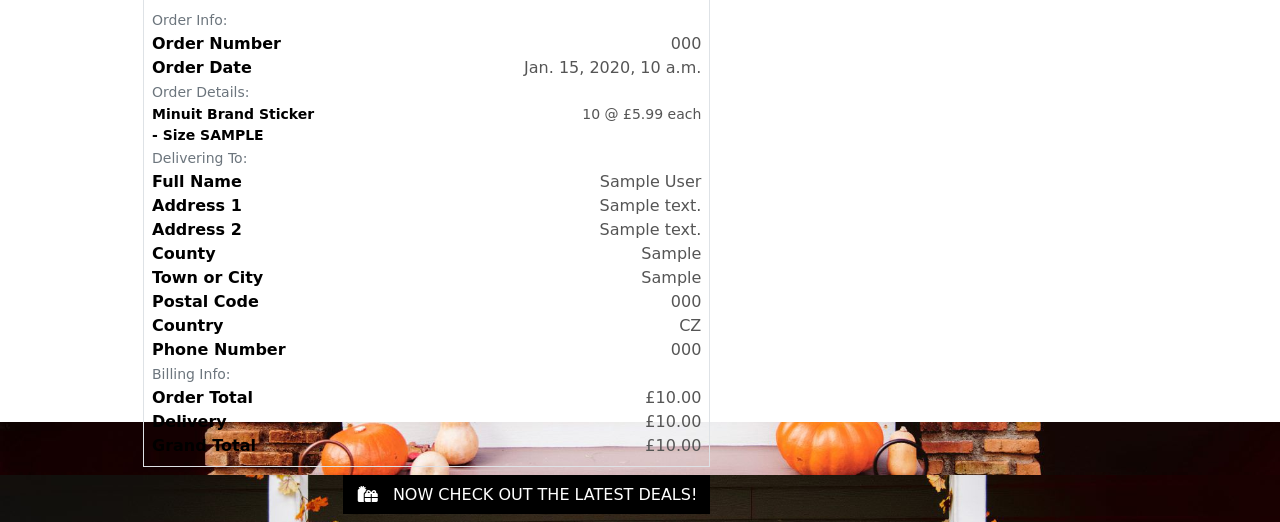
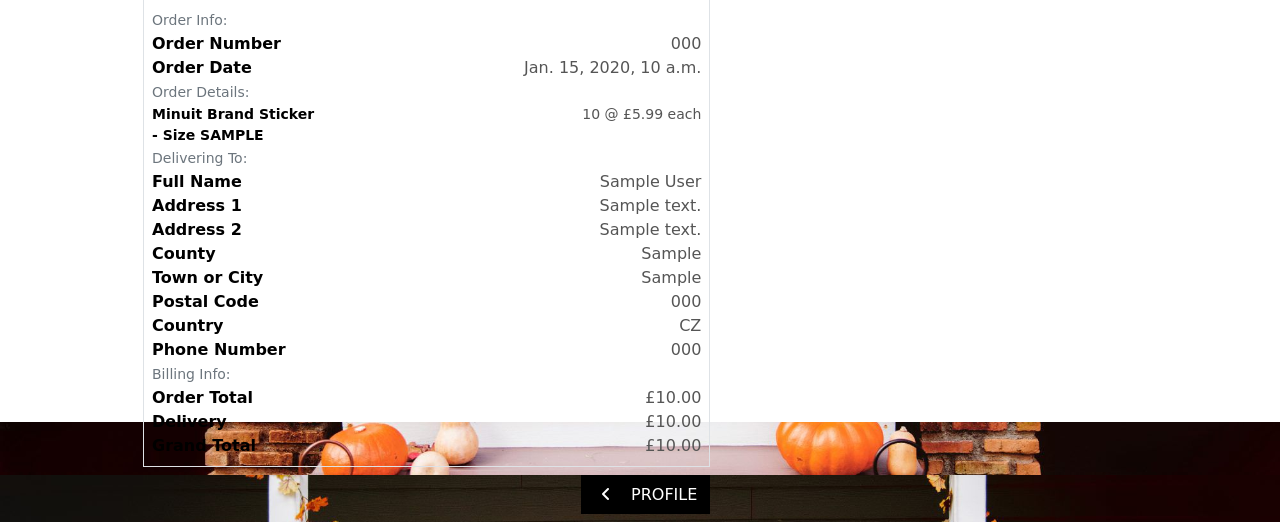
Before and after one commit to Mikatep/Milestone-4-2nd-option, a Django app: page /checkout/checkout_success/000 in a window 1280 px wide. Shown: the part 378-900 px from the top of the page. Run offline with Django 3.2, Linux system fonts and the light colour scheme; data comes from the database, SQL or seed files in the repository; tables that the repository leaves empty hold one stand-in row (values such as "Sample post"); some libraries are stand-ins or nearby versions; some web fonts are replaced.

Commit message:
profile page and profile orders created

```diff
--- a/checkout/admin.py
+++ b/checkout/admin.py
@@ -15,7 +15,7 @@ class OrderAdmin(admin.ModelAdmin):
                        'grand_total', 'original_bag',
                         'stripe_pid')
 
-    fields = ('order_number', 'date', 'full_name',
+    fields = ('order_number', 'user_profile', 'date', 'full_name',
               'email', 'phone_number', 'country',
               'postcode', 'town_or_city', 'street_address1',
               'street_address2', 'county', 'delivery_cost',
--- a/checkout/templates/checkout/checkout_success.html
+++ b/checkout/templates/checkout/checkout_success.html
@@ -192,12 +192,22 @@
         </div>
         <div class="row">
 			<div class="col-12 col-lg-7 text-right">
+                {% if from_profile %}
+                    <a href="{% url 'profile' %}" class="btn btn-black rounded-0 my-2">
+                        <span class="icon mr-2">
+                            <i class="fas fa-angle-left"></i>
+                        </span>
+                        <span class="text-uppercase">Profile</span>
+                    </a>
+                {% else %}
                     <a href="{% url 'products' %}?category=new_arrivals,deals,clearance" class="btn btn-black rounded-0 my-2">
                         <span class="icon mr-2">
                             <i class="fas fa-gifts"></i>
                         </span>
                         <span class="text-uppercase">Now check out the latest deals!</span>
                     </a>
+                {% endif %}
+
 			</div>
 		</div>
     </div>
--- a/checkout/views.py
+++ b/checkout/views.py
@@ -5,14 +5,14 @@ from django.conf import settings
 
 from .forms import OrderForm
 from .models import Order, OrderLineItem
+
 from products.models import Product
+from profiles.models import UserProfile
+from profiles.forms import UserProfileForm
 from bag.contexts import bag_contents
 
 import stripe
 import json
-import os
-if os.path.exists("env.py"):
-  import env
 
 
 @require_POST
@@ -50,6 +50,7 @@ def checkout(request):
             'street_address2': request.POST['street_address2'],
             'county': request.POST['county'],
         }
+
         order_form = OrderForm(form_data)
         if order_form.is_valid():
             order = order_form.save(commit=False)
@@ -84,6 +85,7 @@ def checkout(request):
                     order.delete()
                     return redirect(reverse('view_bag'))
 
+            # Save the info to the user's profile if all is well
             request.session['save_info'] = 'save-info' in request.POST
             return redirect(reverse('checkout_success', args=[order.order_number]))
         else:
@@ -104,7 +106,25 @@ def checkout(request):
             currency=settings.STRIPE_CURRENCY,
         )
 
-        order_form = OrderForm()
+        # Attempt to prefill the form with any info the user maintains in their profile
+        if request.user.is_authenticated:
+            try:
+                profile = UserProfile.objects.get(user=request.user)
+                order_form = OrderForm(initial={
+                    'full_name': profile.user.get_full_name(),
+                    'email': profile.user.email,
+                    'phone_number': profile.default_phone_number,
+                    'country': profile.default_country,
+                    'postcode': profile.default_postcode,
+                    'town_or_city': profile.default_town_or_city,
+                    'street_address1': profile.default_street_address1,
+                    'street_address2': profile.default_street_address2,
+                    'county': profile.default_county,
+                })
+            except UserProfile.DoesNotExist:
+                order_form = OrderForm()
+        else:
+            order_form = OrderForm()
 
     if not stripe_public_key:
         messages.warning(request, 'Stripe public key is missing. \
@@ -126,6 +146,28 @@ def checkout_success(request, order_number):
     """
     save_info = request.session.get('save_info')
     order = get_object_or_404(Order, order_number=order_number)
+
+    if request.user.is_authenticated:
+        profile = UserProfile.objects.get(user=request.user)
+        # Attach the user's profile to the order
+        order.user_profile = profile
+        order.save()
+
+        # Save the user's info
+        if save_info:
+            profile_data = {
+                'default_phone_number': order.phone_number,
+                'default_country': order.country,
+                'default_postcode': order.postcode,
+                'default_town_or_city': order.town_or_city,
+                'default_street_address1': order.street_address1,
+                'default_street_address2': order.street_address2,
+                'default_county': order.county,
+            }
+            user_profile_form = UserProfileForm(profile_data, instance=profile)
+            if user_profile_form.is_valid():
+                user_profile_form.save()
+
     messages.success(request, f'Order successfully processed! \
         Your order number is {order_number}. A confirmation \
         email will be sent to {order.email}.')
@@ -136,6 +178,7 @@ def checkout_success(request, order_number):
     template = 'checkout/checkout_success.html'
     context = {
         'order': order,
+        'from_profile': True,
     }
 
     return render(request, template, context)
--- a/profiles/static/profiles/css/profile.css
+++ b/profiles/static/profiles/css/profile.css
@@ -17,3 +17,8 @@
 .placeholder {
     color: #000 !important;
 }
+
+.order-history {
+    max-height: 416px; /* height of profile form + submit button */
+    overflow-y: auto;
+}
--- a/profiles/urls.py
+++ b/profiles/urls.py
@@ -2,5 +2,6 @@ from django.urls import path
 from . import views
 
 urlpatterns = [
-    path('', views.profile, name='profile')
+    path('', views.profile, name='profile'),
+    path('order_history/<order_number>', views.order_history, name='order_history')
 ]
```
Also changed, not shown: profiles/templates/profiles/profile.html (+37 -1 lines), profiles/views.py (+18 -0 lines). Lines whose indentation alone changed are shown as unchanged.
